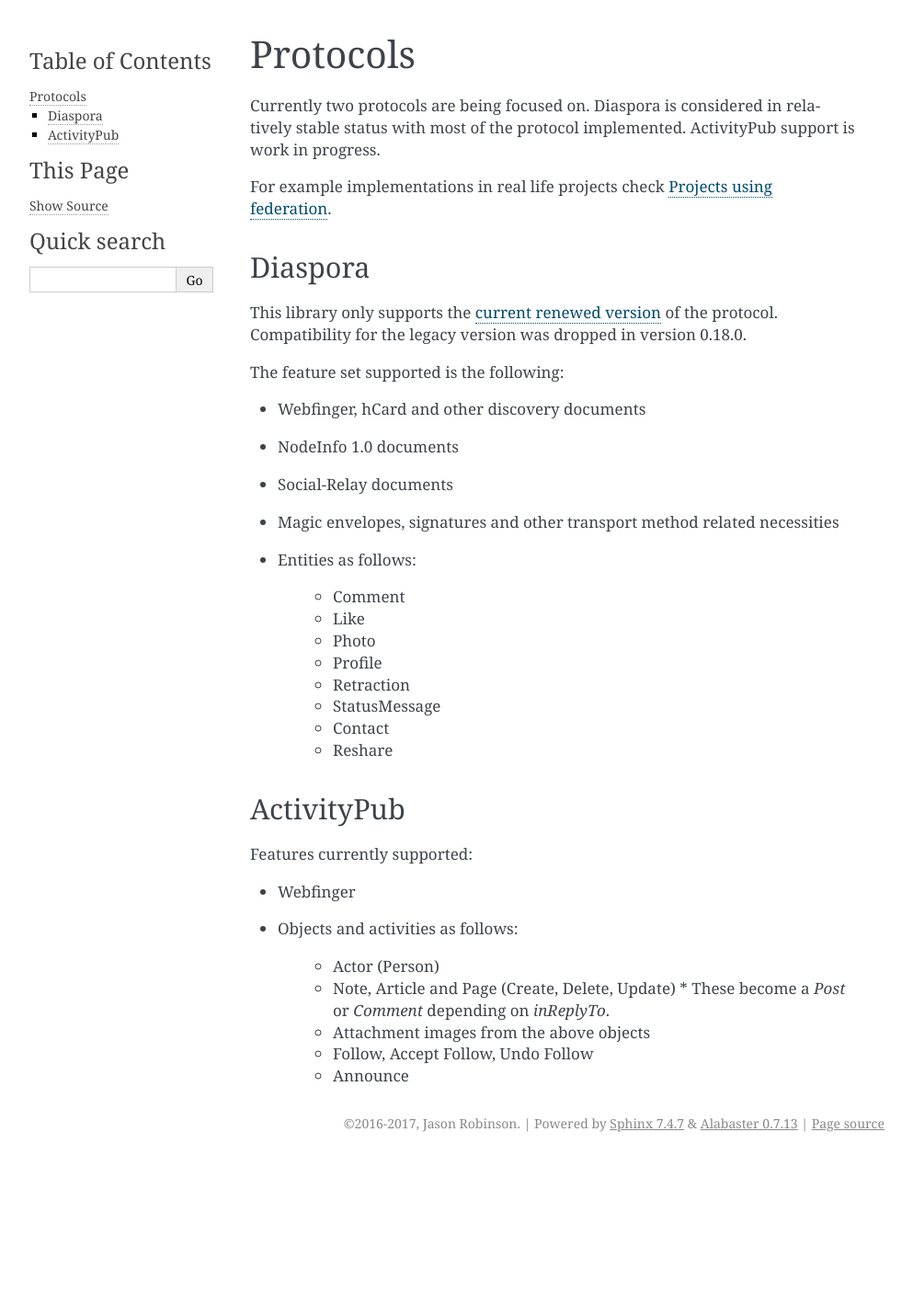
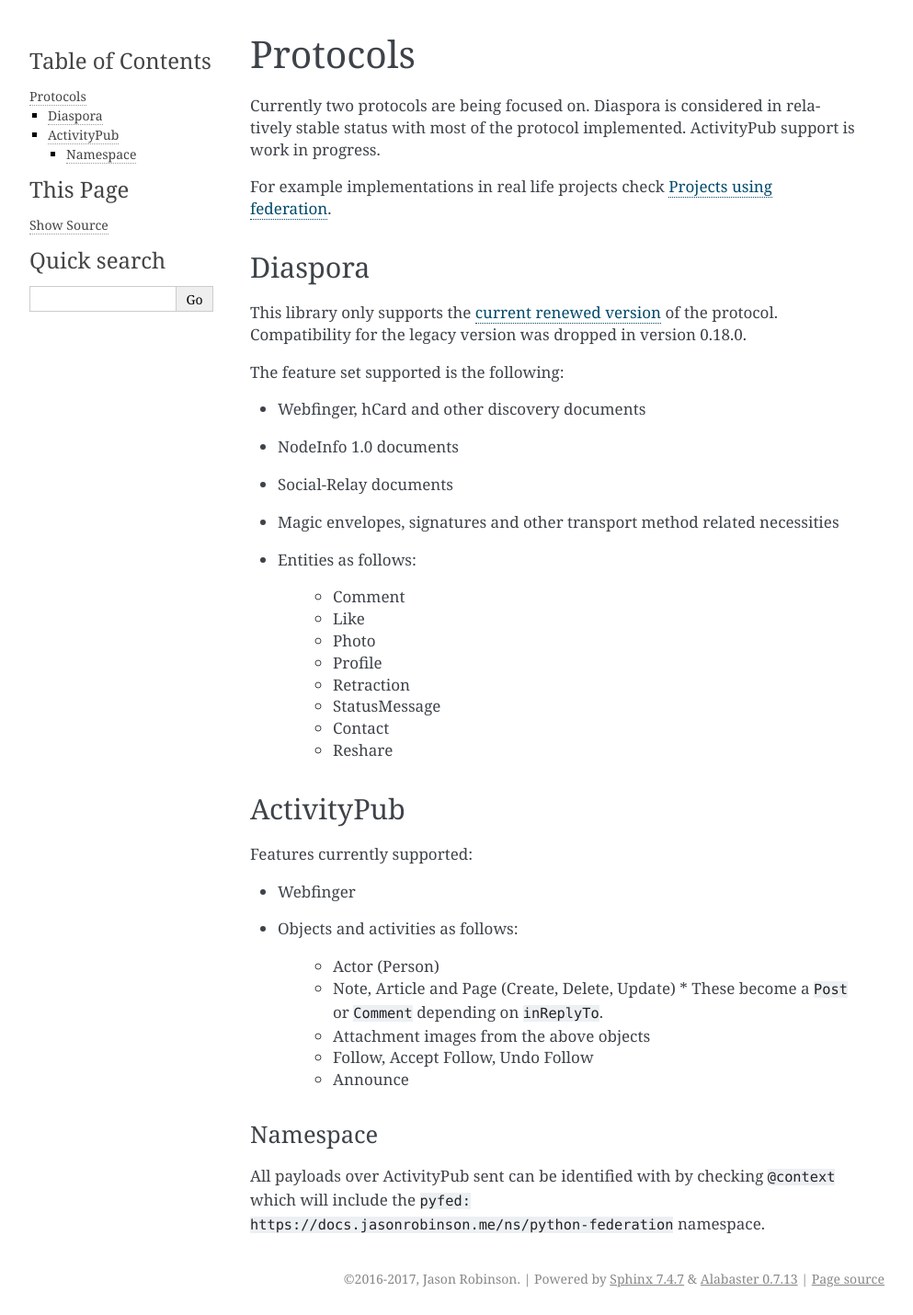
Before and after one commit to jaywink/federation, a Sphinx documentation site: the page built from docs/protocols.rst, in a window 1280 px wide. Shown: the whole page at 92% size, without its empty margins (148-1141 px from the left). Built offline with Sphinx 7.4.7, drawn with Linux system fonts in a browser that asks for light colours; before the commit the page ends 1261 px from its top, so only the background shows below that.

Commit message:
Fix and document the pyfed namespace

```diff
--- a/docs/protocols.rst
+++ b/docs/protocols.rst
@@ -41,7 +41,12 @@
 
    * Actor (Person)
    * Note, Article and Page (Create, Delete, Update)
-     * These become a `Post` or `Comment` depending on `inReplyTo`.
+     * These become a ``Post`` or ``Comment`` depending on ``inReplyTo``.
    * Attachment images from the above objects
    * Follow, Accept Follow, Undo Follow
    * Announce
+
+Namespace
+.........
+
+All payloads over ActivityPub sent can be identified with by checking ``@context`` which will include the ``pyfed: https://docs.jasonrobinson.me/ns/python-federation`` namespace.
```
Also changed, not shown: CHANGELOG.md (+2 -0 lines), 1 other file.
